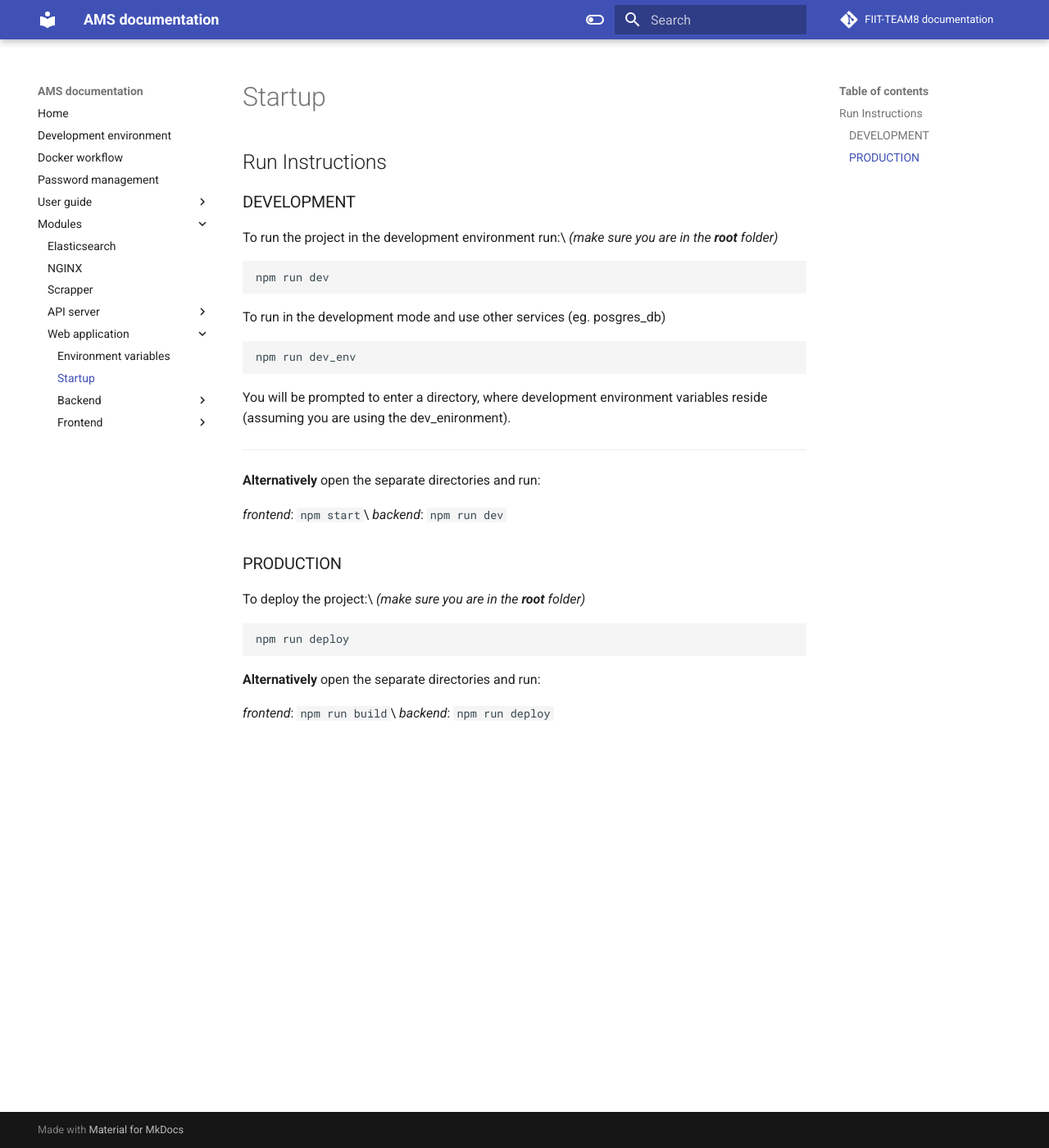
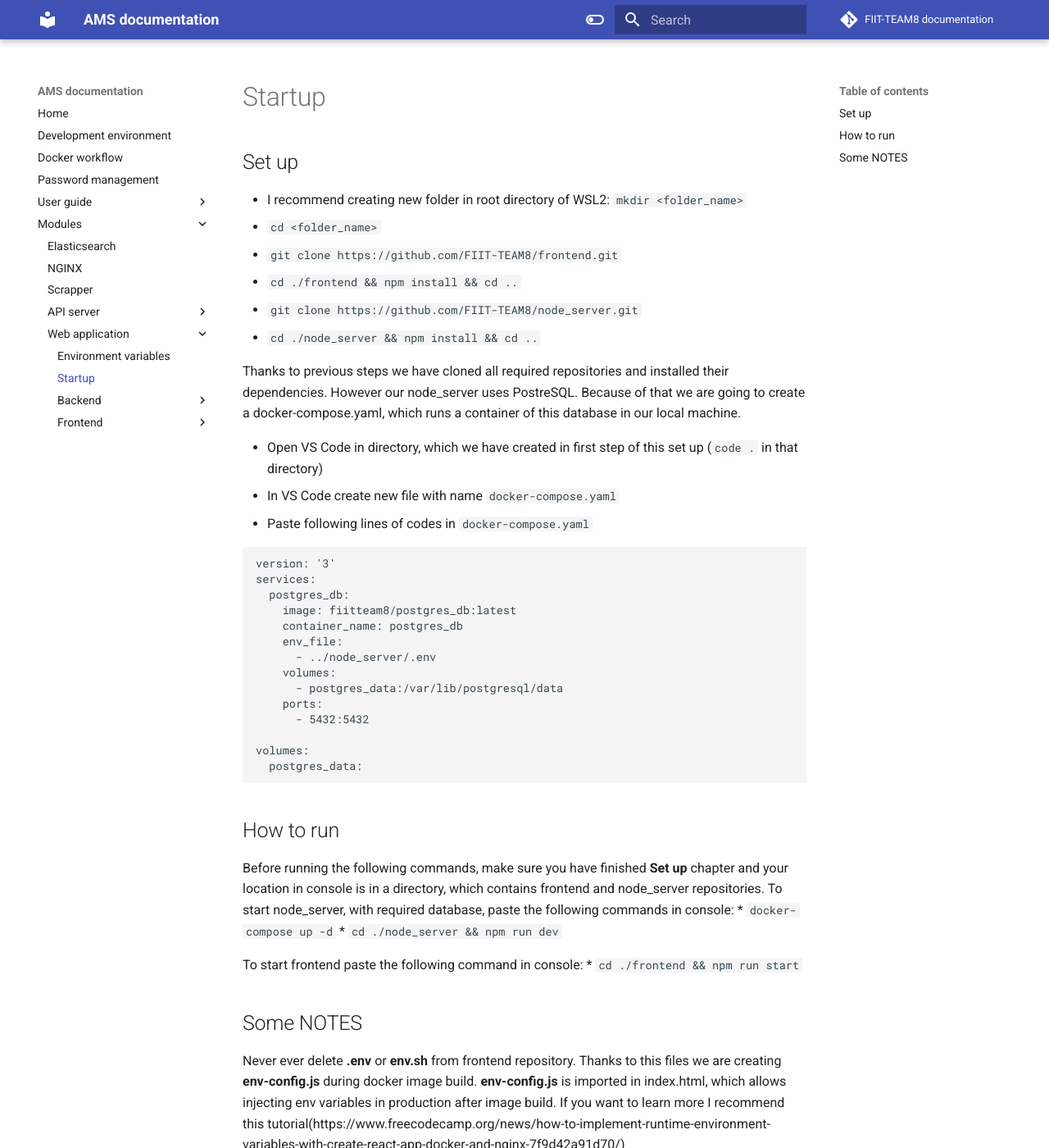
Before and after one commit to FIIT-TEAM8/team_documentation, an MkDocs documentation site: the page built from docs/modules/Web application/startup.md, in a window 1280 px wide and 1400 px high. Shown: the whole window at 82% size. Built offline with MkDocs 1.6.1 and Material for MkDocs 9.7.7, drawn with Linux system fonts in a browser that asks for light colours; comment, search, counter and statistics services are not loaded.

Commit message:
Update startup.md

````diff
--- a/docs/modules/Web application/startup.md
+++ b/docs/modules/Web application/startup.md
@@ -1,37 +1,46 @@
-## Run Instructions
+## Set up
+* I recommend creating new folder in root directory of WSL2: `mkdir <folder_name>`
+* `cd <folder_name>`
+* `git clone https://github.com/FIIT-TEAM8/frontend.git`
+* `cd ./frontend && npm install && cd ..`
+* `git clone https://github.com/FIIT-TEAM8/node_server.git`
+* `cd ./node_server && npm install && cd ..`
 
-### DEVELOPMENT
-To run the project in the development environment run:\
-_(make sure you are in the **root** folder)_
+Thanks to previous steps we have cloned all required repositories and installed their dependencies.
+However our node_server uses PostreSQL. Because of that we are going to create a docker-compose.yaml, which runs
+a container of this database in our local machine.
+
+* Open VS Code in directory, which we have created in first step of this set up (`code .` in that directory)
+* In VS Code create new file with name `docker-compose.yaml`
+* Paste following lines of codes in `docker-compose.yaml`
 
 ```
-npm run dev
+version: '3'
+services:
+  postgres_db:
+    image: fiitteam8/postgres_db:latest
+    container_name: postgres_db
+    env_file:
+      - ../node_server/.env
+    volumes:
+      - postgres_data:/var/lib/postgresql/data
+    ports:
+      - 5432:5432
+
+volumes:
+  postgres_data:
 ```
 
-To run in the development mode and use other services (eg. posgres_db)
+## How to run
 
-```
-npm run dev_env
-```
+Before running the following commands, make sure you have finished **Set up** chapter and your location in console is in a directory, which contains frontend and node_server repositories.
+To start node_server, with required database, paste the following commands in console:
+* `docker-compose up -d`
+* `cd ./node_server && npm run dev`
 
-You will be prompted to enter a directory, where development environment variables reside (assuming you are using the dev_enironment).
+To start frontend paste the following command in console:
+* `cd ./frontend && npm run start`
 
-----
-
-**Alternatively** open the separate directories and run:
-
-*frontend*: `npm start`\
-*backend*: `npm run dev`
-
-### PRODUCTION
-To deploy the project:\
-_(make sure you are in the **root** folder)_
-
-```
-npm run deploy
-```
-
-**Alternatively** open the separate directories and run:
-
-*frontend*: `npm run build`\
-*backend*: `npm run deploy`
+## Some NOTES
+Never ever delete **.env** or **env.sh** from frontend repository. Thanks to this files we are creating **env-config.js** during docker image build.
+**env-config.js** is imported in index.html, which allows injecting env variables in production after image build. If you want to learn more I recommend this tutorial(https://www.freecodecamp.org/news/how-to-implement-runtime-environment-variables-with-create-react-app-docker-and-nginx-7f9d42a91d70/)
````
